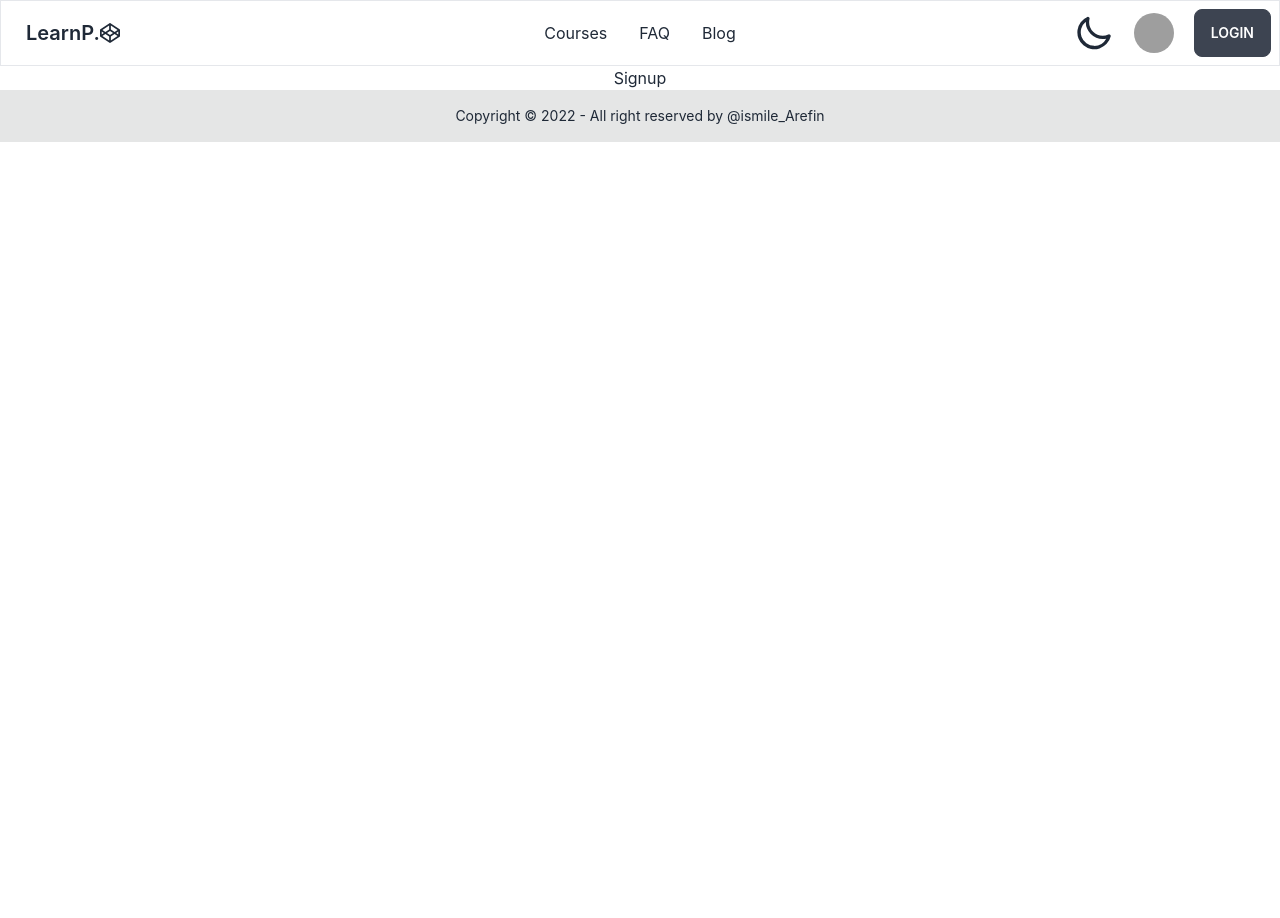
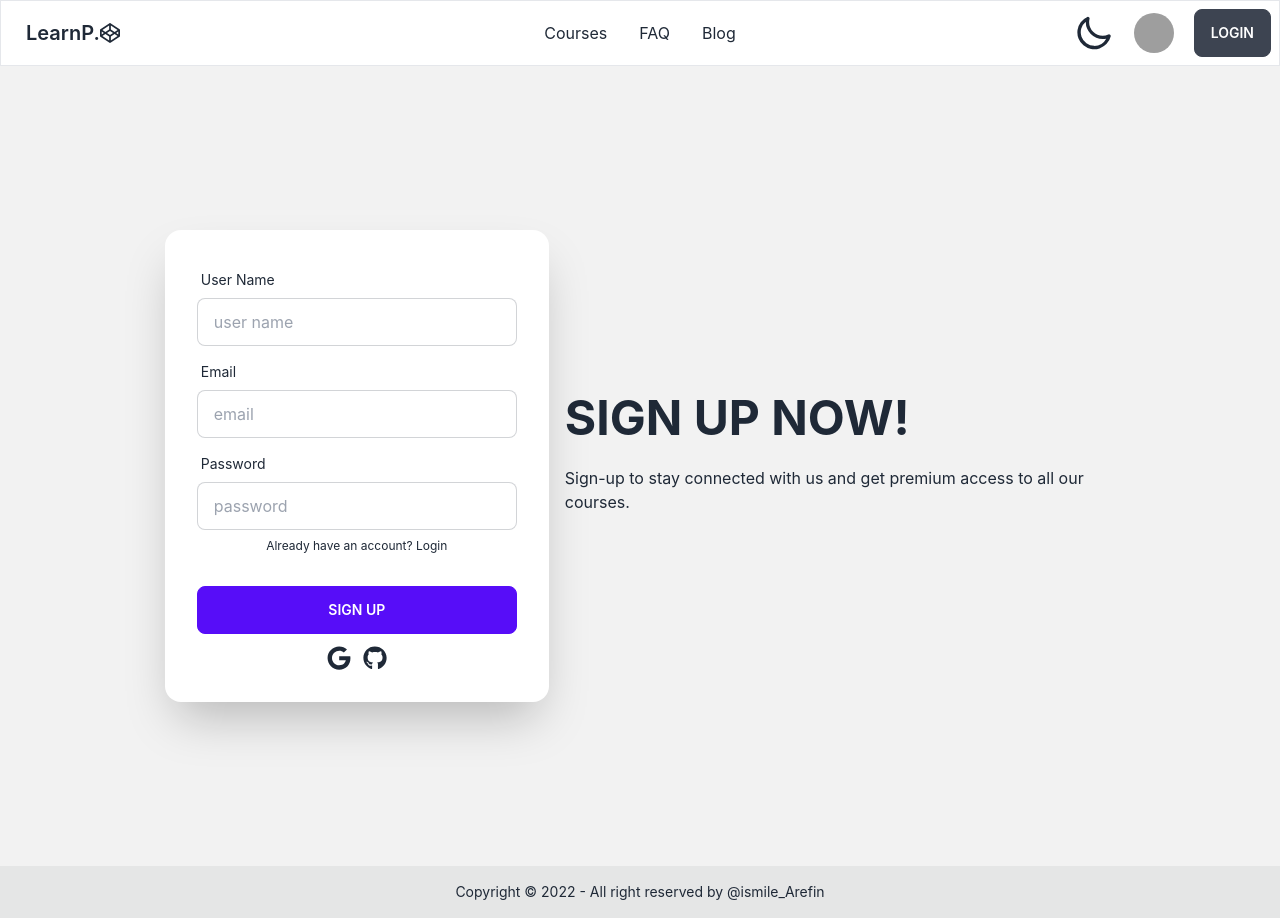
Before and after one commit to ismilearefin/learn-programming, a React (Create React App) app: page /signup in a window 1280 px wide. Before the commit the page ends 800 px from the top, so only its background shows below. Built offline with nearby package versions, Linux system fonts and the light colour scheme; grey boxes are pictures that could not be loaded.

Commit message:
signUp form design

```diff
--- a/src/components/Login/Login.js
+++ b/src/components/Login/Login.js
@@ -7,7 +7,7 @@ const Login = () => {
         <div className="hero-content flex-col lg:flex-row-reverse">
             <div className="text-center lg:text-left">
             <h1 className="text-5xl font-bold">Login now!</h1>
-            <p className="py-6">Provident cupiditate voluptatem et in. Quaerat fugiat ut assumenda excepturi exercitationem quasi. In deleniti eaque aut repudiandae et a id nisi.</p>
+            <p className="py-6">Login to stay connected with us and get premium access to the course.</p>
             </div>
             <div className="card flex-shrink-0 w-full max-w-sm shadow-2xl bg-base-100">
             <div className="card-body">
@@ -23,7 +23,7 @@ const Login = () => {
                 </label>
                 <input type="text" placeholder="password" className="input input-bordered" />
                 <label className="label">
-                    <Link href="#" className="label-text-alt link link-hover">Forgot password?</Link>
+                    <p  className="label-text-alt">create a new account? <Link to='/signup' className="label-text-alt link link-hover">Sign-up</Link></p>
                 </label>
                 </div>
                 <div className="form-control mt-6">
--- a/src/components/Signup/Signup.js
+++ b/src/components/Signup/Signup.js
@@ -1,9 +1,48 @@
 import React from 'react';
+import { Link } from 'react-router-dom';
+import { FaGoogle,FaGithub } from "react-icons/fa";
 
 const Signup = () => {
     return (
-        <div>
-            Signup
+        <div className="hero min-h-screen bg-base-200">
+        <div className="hero-content flex-col lg:flex-row-reverse">
+            <div className="text-center lg:text-left">
+            <h1 className="text-5xl font-bold">SIGN UP NOW!</h1>
+            <p className="py-6">Sign-up to stay connected with us and get premium access to all our courses.</p>
+            </div>
+            <div className="card flex-shrink-0 w-full max-w-sm shadow-2xl bg-base-100">
+            <div className="card-body">
+                <div className="form-control">
+                <label className="label">
+                    <span className="label-text">User Name</span>
+                </label>
+                <input type="text" placeholder="user name" className="input input-bordered" />
+                </div>
+                <div className="form-control">
+                <label className="label">
+                    <span className="label-text">Email</span>
+                </label>
+                <input type="email" placeholder="email" className="input input-bordered" />
+                </div>
+                <div className="form-control">
+                <label className="label">
+                    <span className="label-text">Password</span>
+                </label>
+                <input type="password" placeholder="password" className="input input-bordered" />
+                <label className="label">
+                    <p  className="label-text-alt">Already have an account? <Link to='/login' className="label-text-alt link link-hover">Login</Link></p>
+                </label>
+                </div>
+                <div className="form-control mt-4">
+                <button className="btn btn-primary">Sign Up</button>
+                <div className='flex justify-center gap-3 mt-3'>
+                <FaGoogle className='text-2xl'></FaGoogle>
+                <FaGithub className='text-2xl'></FaGithub>
+                </div>
+                </div>
+            </div>
+            </div>
+        </div>
         </div>
     );
 };
```
